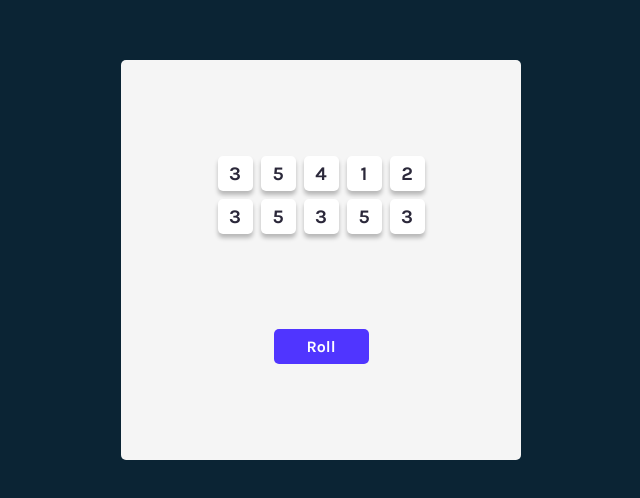
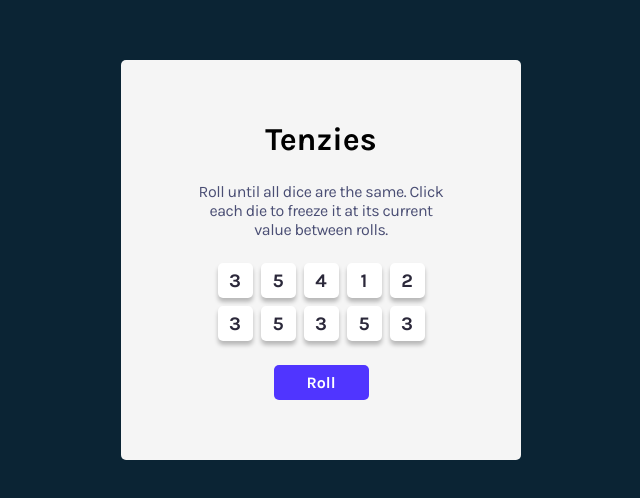
Before and after one commit to Liene31/react-tenzies, a React (Vite) app: page / in a window 1280 px wide. Shown: the part 140-638 px from the top of the page, without its empty margins (319-959 px from the left). Built offline with nearby package versions, Linux system fonts and the light colour scheme.

Commit message:
update roll dice logic and add title and description

```diff
--- a/src/App.jsx
+++ b/src/App.jsx
@@ -18,7 +18,13 @@ function App() {
   }
 
   function handleRoll() {
-    setDice(getAllRandomDice());
+    setDice((prev) => {
+      return prev.map((item) => {
+        return item.isHeld === true
+          ? { ...item }
+          : { ...item, value: generateRandomNo() };
+      });
+    });
   }
 
   function toggleDice(id) {
@@ -44,6 +50,11 @@ function App() {
 
   return (
     <main>
+      <h1>Tenzies</h1>
+      <p>
+        Roll until all dice are the same. Click each die to freeze it at its
+        current value between rolls.
+      </p>
       <div className="dice-el">{diceElement}</div>
       <button className="roll-btn" onClick={handleRoll}>
         Roll
--- a/src/Die.jsx
+++ b/src/Die.jsx
@@ -1,6 +1,6 @@
 export const Die = (props) => {
   const diceClicked = {
-    backgroundColor: props.isHeld ? "green" : "#ffffff",
+    backgroundColor: props.isHeld ? "#59E391" : "#ffffff",
   };
 
   return (
--- a/src/index.css
+++ b/src/index.css
@@ -26,11 +26,20 @@ body {
 main {
   display: flex;
   flex-direction: column;
-  justify-content: space-evenly;
+  justify-content: center;
   align-items: center;
+  gap: 1.5rem;
   background-color: #f5f5f5;
   height: 100%;
   border-radius: 5px;
+
+  p {
+    width: 250px;
+    text-align: center;
+    color: #4a4e74;
+    font-size: 1rem;
+    letter-spacing: -0.03em;
+  }
 }
 
 .dice-el {
```
